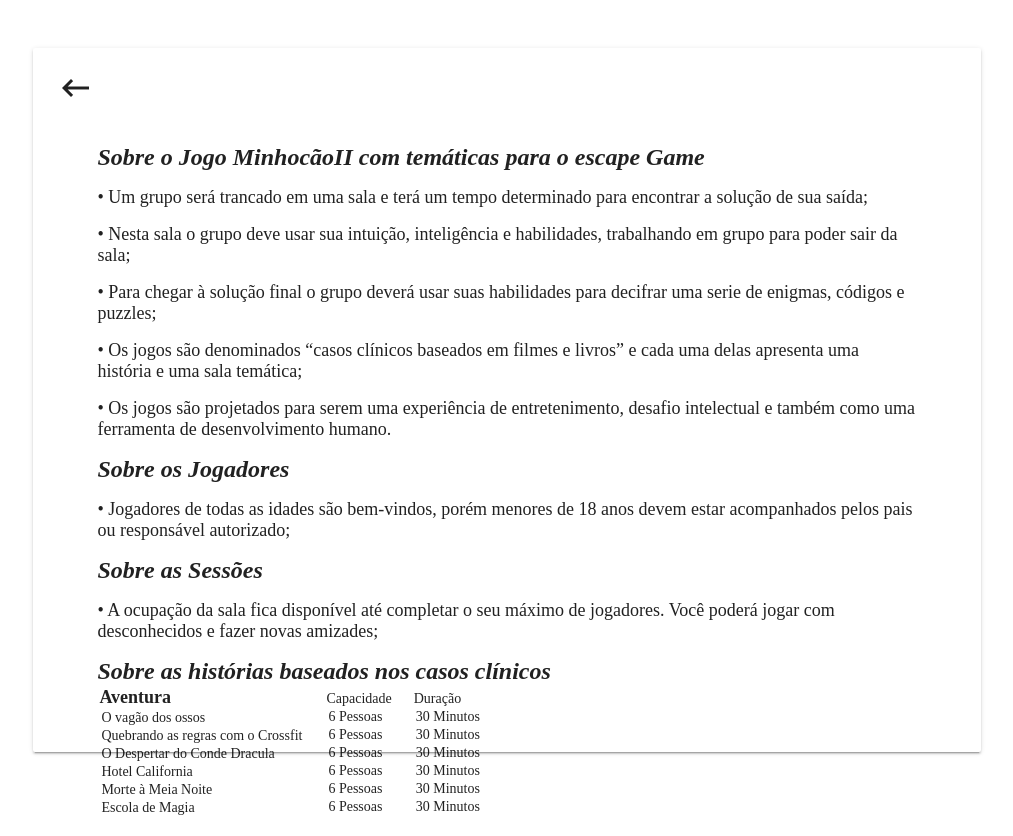
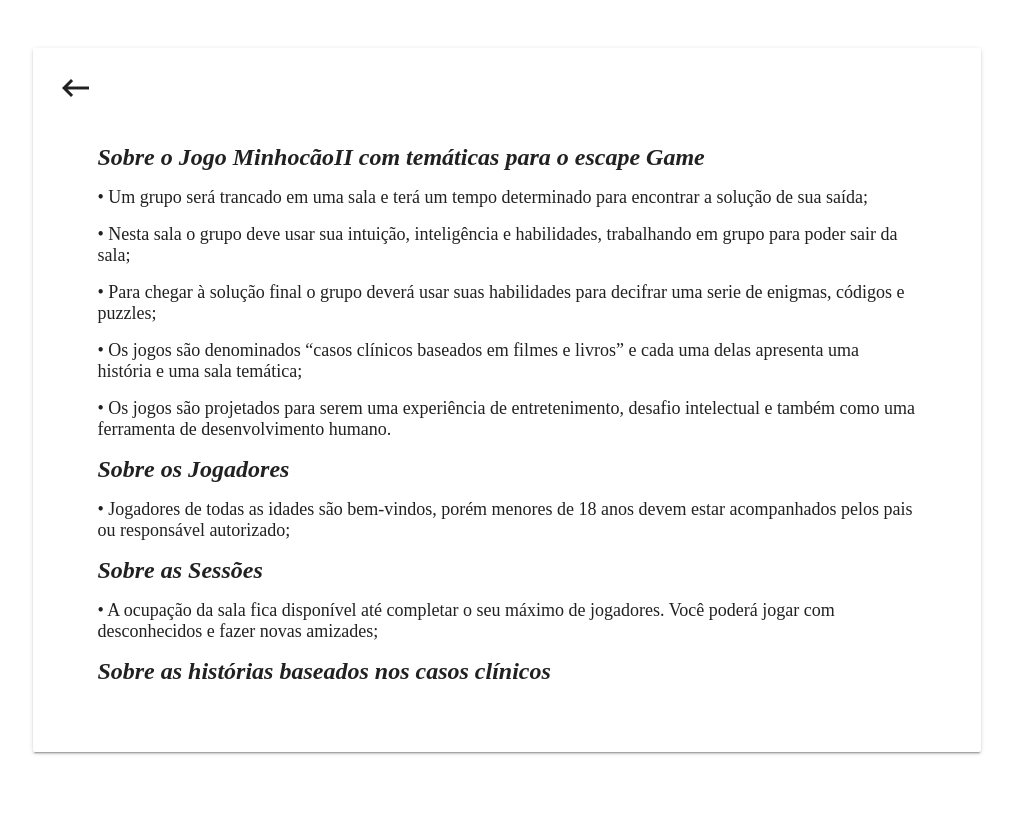
Before and after one commit to brunoarruda697/Minhocao, a Vue app in the folder minhocao/: page /regulamento in a window 1280 px wide. Shown: the whole page, without its empty margins (133-1146 px from the left). After the commit the page ends 800 px from the top, so only its background shows below. Built offline with nearby package versions, Linux system fonts and the light colour scheme.

Commit message:
finalizando o regulamento

```diff
--- a/minhocao/src/views/Regulamento.vue
+++ b/minhocao/src/views/Regulamento.vue
@@ -15,8 +15,8 @@
             </v-btn>
           </v-layout>
         </v-card-title>
-        <v-card-text>
-          <v-layout ml-5 mr-5 justify-center align-start column fill-height>
+        <v-card-text class="content">
+          <v-layout ml-5 mr-5 justify-center align-start column>
             <h1 class="regulamento-texto-titulo">
               Sobre o Jogo MinhocãoII com temáticas para o escape Game
             </h1>
@@ -39,6 +39,7 @@
             <h1 class="regulamento-texto-titulo">
               Sobre as histórias baseados nos casos clínicos
             </h1>
+            <br>
             <table>
               <td>
                 <span class="tabela-titulo">Aventura</span>
@@ -62,7 +63,7 @@
                 </tr>
               </td>
               <td>
-                Capacidade
+                <span class="tabela-titulo">Capacidade</span>
                 <tr>
                   6 Pessoas
                 </tr>
@@ -83,7 +84,7 @@
                 </tr>
               </td>
               <td>
-                Duração
+                <span class="tabela-titulo">Duração</span>
                 <tr>
                   30 Minutos
                 </tr>
@@ -104,6 +105,33 @@
                 </tr>
               </td>
             </table>
+            <br>
+            <h1 class="regulamento-texto-titulo">
+              Como Funciona
+            </h1>
+            <br>
+            <p>•	Os jogadores devem chegar com 15 minutos de antecedência ao horário agendado para receber as instruções sobre cada aventura e assinar o termo de compromisso;</p>
+            <p>•	Os jogadores devem deixar seus pertences (bolsa, celular, câmera fotográfica e de vídeo) em um armário com chave, antes de entrar na sala. É proibido tirar fotografias, filmar no interior das salas e usar ajuda externa além daquela proporcionada pelo jogo;</p>
+            <p>•	Assim que os jogadores entram na sala, inicia a contagem do tempo de 30, 15 ou 10 minutos, o qual pode ser visualizado em um tablet na sala;</p>
+            <p>•	Os jogos são monitorados, por câmera, pelos monitores do Minhocão II para acompanhar as ações dos jogadores, de forma a lhes ajudar com alguma necessidade ou em casos de emergência;</p>
+            <p>•	Os monitores do Minhocão II e jogadores podem se comunicar pelo tablet ao vivo caso for necessário;</p>
+            <p>•	Após saírem da aventura, é tirada uma foto dos jogadores, a qual é publicada nas redes sociais da Minhocão II.</p>
+            <h1 class="regulamento-texto-titulo">
+              Como Adquirir
+            </h1>
+            <br>
+            <p>•	Os participantes devem adquirir ingressos através do site. Durante a inscrição no site, deve-se escolher a aventura que deseja jogar, a quantidade de participantes (respeitando o número mínimo e máximo de participantes.</p>
+            <h1 class="regulamento-texto-titulo">
+              Regras Gerais
+            </h1>
+            <br>
+            <p>•	Não é permitido entrar com bebidas e alimentos nas salas das aventuras;</p>
+            <p>•	Não quebrar nenhum objeto das salas;</p>
+            <p>•	É proibido subir nos móveis das salas;</p>
+            <p>•	É proibido mover móveis pesados;</p>
+            <p>•	É proibido deixar marcas, dobras ou riscos nos objetos da sala;</p>
+            <p>•	É proibido levar objetos da sala;</p>
+            <p>•	Respeitar as indicações de “não tocar” e “não subir” coladas em alguns objetos da sala.</p>
           </v-layout>
         </v-card-text>
       </v-card>
@@ -144,4 +172,9 @@
 td {
   padding-right: 20px;
 }
+
+.content {
+  height: 80%;
+  overflow: auto;
+}
 </style>
```
